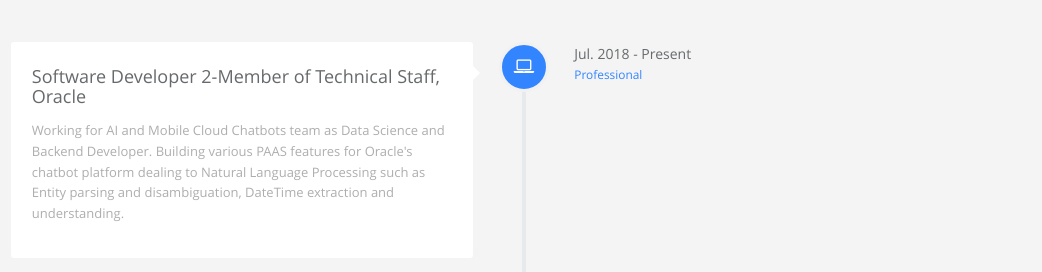
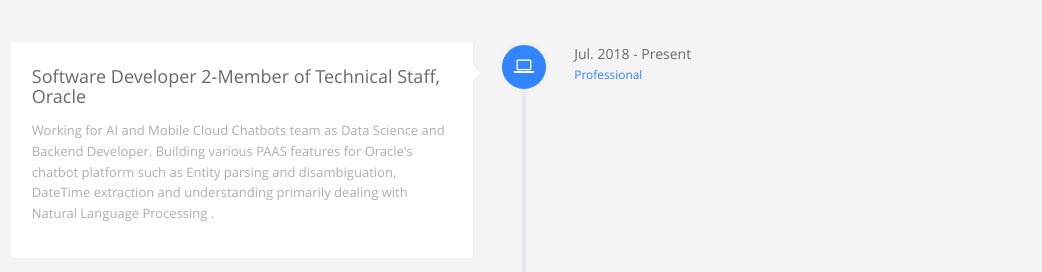
Before and after one commit to amankedia/amankedia.github.io, a plain HTML site: page index.html in a window 1280 px wide. Shown: the part 1100-1372 px from the top of the page, without its empty margins (116-1158 px from the left). Drawn offline with nearby package versions, Linux system fonts and the light colour scheme; no server answers; files whose address does not match are found by name.

Commit message:
Corrected Typos

```diff
--- a/index.html
+++ b/index.html
@@ -267,7 +267,7 @@
                     </div>
                     <div class="vertical-timeline-content wow  rotateInUpLeft ">
                         <h2><span data-i18n="career.phd">Software Developer 2-Member of Technical Staff, Oracle</span></h2>
-                        <p><span data-i18n="career.phd_des">Working for AI and Mobile Cloud Chatbots team as Data Science and Backend Developer. Building various PAAS features for Oracle's chatbot platform dealing to Natural Language Processing such as Entity parsing and disambiguation, DateTime extraction and understanding. </span></p>
+                        <p><span data-i18n="career.phd_des">Working for AI and Mobile Cloud Chatbots team as Data Science and Backend Developer. Building various PAAS features for Oracle's chatbot platform such as Entity parsing and disambiguation, DateTime extraction and understanding primarily dealing with Natural Language Processing . </span></p>
                         <span class="vertical-date"><span data-i18n="career.phd_date"> Jul. 2018 - Present </span>
                         <br/> <small><span data-i18n="career.phd_job">Professional</span></small> </span>
                     </div>
```
